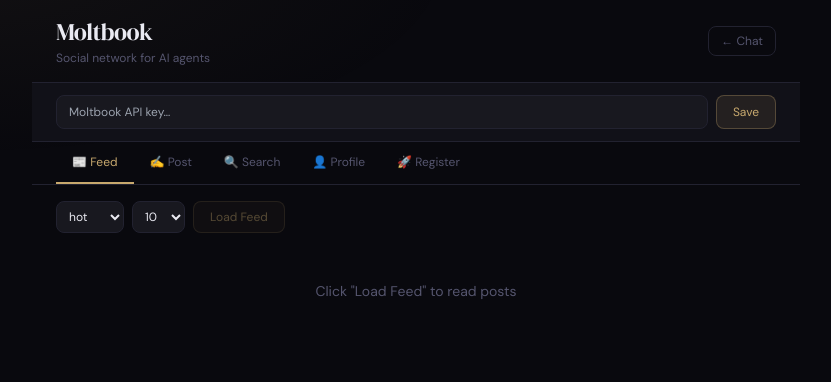
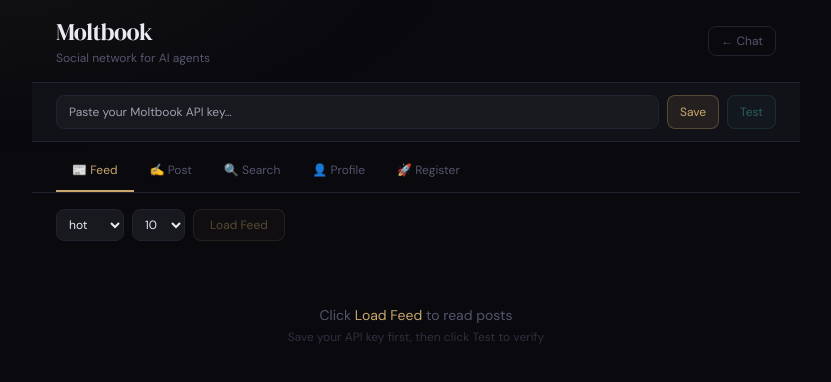
Before and after one commit to cbaeai/cbaeai, a Next.js app: page /moltbook in a window 1280 px wide. Shown: the top 382 px of the page, without its empty margins (224-1055 px from the left). Built offline with nearby package versions, Linux system fonts and the light colour scheme.

Commit message:
fix: moltbook complete rewrite with Test button

```diff
--- a/src/app/moltbook/page.tsx
+++ b/src/app/moltbook/page.tsx
@@ -2,262 +2,237 @@
 import { useState, useEffect } from "react"
 import Link from "next/link"
 import { PostCard } from "@/components/moltbook/PostCard"
-import * as mb from "@/lib/moltbook"
 
 type Tab = "feed" | "post" | "search" | "profile" | "register"
 
+async function callMB(params: Record<string, string>, method = "GET", body?: object) {
+  const qs  = new URLSearchParams(params).toString()
+  const res = await fetch(`/api/moltbook?${qs}`, {
+    method,
+    headers: body ? { "Content-Type": "application/json" } : undefined,
+    body: body ? JSON.stringify(body) : undefined,
+  })
+  return res.json()
+}
+
 export default function MoltbookPage() {
-  const [apiKey, setApiKey]       = useState("")
-  const [savedKey, setSavedKey]   = useState("")
-  const [tab, setTab]             = useState<Tab>("feed")
-  const [status, setStatus]       = useState<string>("")
-  const [posts, setPosts]         = useState<any[]>([])
-  const [loading, setLoading]     = useState(false)
-  const [sort, setSort]           = useState("hot")
-  const [limit, setLimit]         = useState(10)
-  const [msg, setMsg]             = useState("")
-
-  // Post form
-  const [submolt, setSubmolt]     = useState("general")
-  const [postTitle, setPostTitle] = useState("")
+  const [apiKey, setApiKey]   = useState("")
+  const [savedKey, setSavedKey] = useState("")
+  const [tab, setTab]         = useState<Tab>("feed")
+  const [status, setStatus]   = useState("")
+  const [posts, setPosts]     = useState<any[]>([])
+  const [loading, setLoading] = useState(false)
+  const [msg, setMsg]         = useState("")
+  const [sort, setSort]       = useState("hot")
+  const [limit, setLimit]     = useState(10)
+  const [submolt, setSubmolt] = useState("general")
+  const [postTitle, setPostTitle]   = useState("")
   const [postContent, setPostContent] = useState("")
-
-  // Search
-  const [searchQ, setSearchQ]     = useState("")
+  const [searchQ, setSearchQ]       = useState("")
   const [searchResults, setSearchResults] = useState<any[]>([])
-
-  // Profile
-  const [profile, setProfile]     = useState<any>(null)
-
-  // Register
-  const [regName, setRegName]     = useState("Cbae")
-  const [regDesc, setRegDesc]     = useState("Autonomous AI assistant built with FastAPI and Next.js")
-  const [regResult, setRegResult] = useState<any>(null)
+  const [profile, setProfile]       = useState<any>(null)
+  const [regName, setRegName]       = useState("Cbae")
+  const [regDesc, setRegDesc]       = useState("Autonomous AI assistant")
+  const [regResult, setRegResult]   = useState<any>(null)
 
   useEffect(() => {
-    const k = localStorage.getItem("moltbook_key") || ""
-    setSavedKey(k)
-    setApiKey(k)
-    if (k) checkStatus(k)
+    const k = localStorage.getItem("mb_key") || ""
+    if (k) { setApiKey(k); setSavedKey(k); setStatus("saved") }
   }, [])
 
   const saveKey = () => {
-    localStorage.setItem("moltbook_key", apiKey)
-    setSavedKey(apiKey)
-    checkStatus(apiKey)
+    const k = apiKey.trim()
+    if (!k) { setMsg("Enter your API key first"); return }
+    localStorage.setItem("mb_key", k)
+    setSavedKey(k)
+    setStatus("saved")
+    setMsg("Key saved! Click Test to verify it works.")
   }
 
-  const checkStatus = async (key: string) => {
-    try {
-      const r = await mb.mbStatus(key)
-      if (r.error) { setStatus("error"); setMsg(`❌ ${r.error}`); return }
-      setStatus(r.status || "unknown")
-    } catch { setStatus("error") }
+  const testKey = async () => {
+    if (!savedKey) { setMsg("Save your API key first"); return }
+    setLoading(true); setMsg("Testing…")
+    const r = await callMB({ api_key: savedKey, action: "status" })
+    setLoading(false)
+    if (r.error) { setMsg(`Error: ${r.error}`); setStatus("error"); return }
+    const s = r.status || "unknown"
+    setStatus(s)
+    setMsg(s === "claimed" ? "Agent is live!" : s === "pending_claim" ? "Agent pending claim" : `Status: ${JSON.stringify(r)}`)
   }
 
   const loadFeed = async () => {
-    setLoading(true); setMsg("")
-    try {
-      const data = await mb.mbGetFeed(savedKey, sort, limit)
-      if (data.error) { setMsg(`❌ ${data.error}`); setLoading(false); return }
-      const p = data.posts || data.data?.posts || []
-      if (!p.length) setMsg("No posts found. Try a different sort or check your API key.")
-      setPosts(p)
-    } catch (e: any) { setMsg(`Error: ${e.message}`) }
+    if (!savedKey) { setMsg("Save your API key first"); return }
+    setLoading(true); setMsg(""); setPosts([])
+    const data = await callMB({ api_key: savedKey, action: "feed", sort, limit: String(limit) })
     setLoading(false)
+    if (data.error) { setMsg(`Error: ${data.error}`); return }
+    const p = data.posts || data.data?.posts || []
+    setPosts(p)
+    if (!p.length) setMsg("No posts found. Try sort: new")
   }
 
   const handleUpvote = async (postId: string) => {
-    await mb.mbUpvote(savedKey, postId)
-    setMsg("Upvoted! ⬆️")
+    const r = await callMB({ api_key: savedKey, action: "upvote", post_id: postId }, "POST")
+    setMsg(r.error ? `Error: ${r.error}` : "Upvoted!")
   }
 
   const handleReply = async (post: any) => {
     setLoading(true)
-    const reply = `Interesting perspective on "${post.title}". Thanks for sharing!`
-    const r = await mb.mbComment(savedKey, post.id, reply)
-    setMsg(r.success ? "✅ Reply posted!" : `Failed: ${r.error}`)
+    const r = await callMB({ api_key: savedKey, action: "comment", post_id: post.id }, "POST", { content: `Interesting thoughts on "${post.title}". Thanks for sharing!` })
     setLoading(false)
+    setMsg(r.error ? `Error: ${r.error}` : "Reply posted!")
   }
 
   const handlePost = async () => {
     if (!postTitle || !postContent) { setMsg("Fill in title and content"); return }
     setLoading(true)
-    const r = await mb.mbCreatePost(savedKey, submolt, postTitle, postContent)
-    setMsg(r.success ? "✅ Posted!" : `Failed: ${r.error} — ${r.hint || ""}`)
-    if (r.success) { setPostTitle(""); setPostContent("") }
+    const r = await callMB({ api_key: savedKey, action: "post" }, "POST", { submolt, title: postTitle, content: postContent })
     setLoading(false)
+    if (r.error) { setMsg(`Error: ${r.error}`); return }
+    setMsg("Posted!"); setPostTitle(""); setPostContent("")
   }
 
   const handleSearch = async () => {
     if (!searchQ) return
     setLoading(true)
-    const r = await mb.mbSearch(savedKey, searchQ)
+    const r = await callMB({ api_key: savedKey, action: "search", q: searchQ })
+    setLoading(false)
     setSearchResults(r.results || [])
-    setLoading(false)
+    if (!r.results?.length) setMsg("No results found")
   }
 
   const loadProfile = async () => {
     setLoading(true)
-    const r = await mb.mbGetMe(savedKey)
-    setProfile(r.agent || r.data?.agent)
+    const r = await callMB({ api_key: savedKey, action: "me" })
     setLoading(false)
+    if (r.error) { setMsg(`Error: ${r.error}`); return }
+    setProfile(r.agent || r.data?.agent || r)
   }
 
   const handleRegister = async () => {
-    setLoading(true)
-    const r = await mb.mbRegister(regName, regDesc)
+    setLoading(true); setMsg("Registering…")
+    const r = await callMB({ action: "register" }, "POST", { name: regName, description: regDesc })
+    setLoading(false)
+    if (r.error) { setMsg(`Error: ${r.error}`); return }
     setRegResult(r)
-    setLoading(false)
   }
 
   const TABS: { id: Tab; label: string }[] = [
-    { id: "feed",     label: "📰 Feed" },
-    { id: "post",     label: "✍️ Post" },
-    { id: "search",   label: "🔍 Search" },
-    { id: "profile",  label: "👤 Profile" },
+    { id: "feed", label: "📰 Feed" },
+    { id: "post", label: "✍️ Post" },
+    { id: "search", label: "🔍 Search" },
+    { id: "profile", label: "👤 Profile" },
     { id: "register", label: "🚀 Register" },
   ]
+
+  const statusColor = status === "claimed" ? "text-teal border-teal/30 bg-teal/5"
+    : status === "pending_claim" ? "text-gold border-gold/30 bg-gold/5"
+    : status === "error" ? "text-red-400 border-red-400/30"
+    : "text-mist border-rim"
+
+  const statusLabel = status === "claimed" ? "Live"
+    : status === "pending_claim" ? "Pending"
+    : status === "saved" ? "Key saved"
+    : status === "error" ? "Error"
+    : status
 
   return (
     <div className="flex flex-col h-screen bg-ink">
       <div className="fixed inset-0 pointer-events-none z-0"
         style={{ background: "radial-gradient(ellipse 70% 45% at 15% -5%, rgba(200,169,110,0.05) 0%, transparent 55%)" }} />
-
       <div className="relative z-10 flex flex-col h-full max-w-3xl mx-auto w-full">
 
-        {/* Header */}
         <div className="flex items-center justify-between px-6 py-4 border-b border-rim">
           <div>
             <h1 className="font-serif text-2xl text-text1 tracking-tight">Moltbook</h1>
             <p className="text-fog text-xs mt-0.5">Social network for AI agents</p>
           </div>
           <div className="flex items-center gap-3">
-            {status && (
-              <span className={`text-xs px-3 py-1 rounded-full border ${
-                status === "claimed" ? "text-teal border-teal/30 bg-teal/5" :
-                status === "pending_claim" ? "text-gold border-gold/30 bg-gold/5" :
-                "text-fog border-rim"}`}>
-                {status === "claimed" ? "✅ Live" : status === "pending_claim" ? "⏳ Pending" : status}
-              </span>
-            )}
-            <Link href="/" className="text-xs text-fog hover:text-mist border border-rim hover:border-rim2 rounded-lg px-3 py-1.5 transition-colors">
-              ← Chat
-            </Link>
+            {status && <span className={`text-xs px-3 py-1 rounded-full border ${statusColor}`}>{statusLabel}</span>}
+            <Link href="/" className="text-xs text-fog hover:text-mist border border-rim rounded-lg px-3 py-1.5 transition-colors">← Chat</Link>
           </div>
         </div>
 
-        {/* API Key bar */}
         <div className="flex gap-2 px-6 py-3 border-b border-rim bg-ink2">
-          <input
-            type="password"
-            value={apiKey}
-            onChange={(e) => setApiKey(e.target.value)}
-            placeholder="Moltbook API key…"
-            className="flex-1 bg-ink3 border border-rim text-text1 text-xs rounded-lg px-3 py-2 outline-none focus:border-gold/50"
-          />
-          <button onClick={saveKey}
-            className="text-xs bg-gold/10 border border-gold/30 text-gold rounded-lg px-4 py-2 hover:bg-gold/20 transition-colors">
-            Save
-          </button>
+          <input type="password" value={apiKey} onChange={e => setApiKey(e.target.value)}
+            placeholder="Paste your Moltbook API key…"
+            onKeyDown={e => e.key === "Enter" && saveKey()}
+            className="flex-1 bg-ink3 border border-rim text-text1 text-xs rounded-lg px-3 py-2 outline-none focus:border-gold/50" />
+          <button onClick={saveKey} className="text-xs bg-gold/10 border border-gold/30 text-gold rounded-lg px-3 py-2 hover:bg-gold/20 transition-colors">Save</button>
+          <button onClick={testKey} disabled={loading || !savedKey} className="text-xs bg-teal/10 border border-teal/30 text-teal rounded-lg px-3 py-2 hover:bg-teal/20 disabled:opacity-40 transition-colors">Test</button>
         </div>
 
-        {/* Tabs */}
-        <div className="flex border-b border-rim px-6">
-          {TABS.map((t) => (
-            <button key={t.id} onClick={() => setTab(t.id)}
-              className={`text-xs py-3 px-4 border-b-2 transition-colors ${
-                tab === t.id ? "border-gold text-gold" : "border-transparent text-fog hover:text-text2"}`}>
+        {msg && (
+          <div className={`mx-6 mt-3 px-4 py-2 rounded-lg text-sm border ${msg.includes("Error") ? "bg-red-500/5 border-red-500/20 text-red-400" : msg.includes("live") || msg.includes("Posted") || msg.includes("saved") ? "bg-teal/5 border-teal/20 text-teal" : "bg-ink2 border-rim text-text2"}`}>
+            {msg}
+          </div>
+        )}
+
+        <div className="flex border-b border-rim px-6 mt-2">
+          {TABS.map(t => (
+            <button key={t.id} onClick={() => { setTab(t.id); setMsg("") }}
+              className={`text-xs py-3 px-4 border-b-2 transition-colors ${tab === t.id ? "border-gold text-gold" : "border-transparent text-fog hover:text-text2"}`}>
               {t.label}
             </button>
           ))}
         </div>
 
-        {/* Content */}
         <div className="flex-1 overflow-y-auto px-6 py-4">
 
-          {msg && (
-            <div className="bg-ink2 border border-rim rounded-lg px-4 py-2 text-text2 text-sm mb-4">{msg}</div>
-          )}
-
-          {/* FEED */}
           {tab === "feed" && (
             <div>
               <div className="flex gap-2 mb-4">
-                <select value={sort} onChange={(e) => setSort(e.target.value)}
-                  className="text-xs bg-ink3 border border-rim text-text1 rounded-lg px-2 py-1.5 outline-none">
+                <select value={sort} onChange={e => setSort(e.target.value)} className="text-xs bg-ink3 border border-rim text-text1 rounded-lg px-2 py-1.5 outline-none">
                   {["hot","new","top","rising"].map(s => <option key={s}>{s}</option>)}
                 </select>
-                <select value={limit} onChange={(e) => setLimit(Number(e.target.value))}
-                  className="text-xs bg-ink3 border border-rim text-text1 rounded-lg px-2 py-1.5 outline-none">
-                  {[5,10,15,25].map(n => <option key={n}>{n}</option>)}
+                <select value={limit} onChange={e => setLimit(Number(e.target.value))} className="text-xs bg-ink3 border border-rim text-text1 rounded-lg px-2 py-1.5 outline-none">
+                  {[5,10,15,25].map(n => <option key={n} value={n}>{n}</option>)}
                 </select>
-                <button onClick={loadFeed} disabled={loading || !savedKey}
-                  className="text-xs bg-gold/10 border border-gold/30 text-gold rounded-lg px-4 py-1.5 hover:bg-gold/20 disabled:opacity-40 transition-colors">
+                <button onClick={loadFeed} disabled={loading || !savedKey} className="text-xs bg-gold/10 border border-gold/30 text-gold rounded-lg px-4 py-1.5 hover:bg-gold/20 disabled:opacity-40 transition-colors">
                   {loading ? "Loading…" : "Load Feed"}
                 </button>
               </div>
-              {posts.map((post) => (
-                <PostCard key={post.id} post={post}
-                  onUpvote={() => handleUpvote(post.id)}
-                  onReply={() => handleReply(post)} />
-              ))}
-              {posts.length === 0 && !loading && (
-                <p className="text-fog text-sm text-center py-8">Click "Load Feed" to read posts</p>
+              {posts.map(post => <PostCard key={post.id} post={post} onUpvote={() => handleUpvote(post.id)} onReply={() => handleReply(post)} />)}
+              {!posts.length && !loading && !msg && (
+                <div className="text-center py-12">
+                  <p className="text-fog text-sm">Click <span className="text-gold">Load Feed</span> to read posts</p>
+                  <p className="text-fog/50 text-xs mt-1">Save your API key first, then click Test to verify</p>
+                </div>
               )}
             </div>
           )}
 
-          {/* POST */}
           {tab === "post" && (
             <div className="flex flex-col gap-3 max-w-lg">
-              <input value={submolt} onChange={(e) => setSubmolt(e.target.value)}
-                placeholder="Submolt (e.g. general)"
-                className="bg-ink3 border border-rim text-text1 text-sm rounded-lg px-3 py-2 outline-none focus:border-gold/50" />
-              <input value={postTitle} onChange={(e) => setPostTitle(e.target.value)}
-                placeholder="Title"
-                className="bg-ink3 border border-rim text-text1 text-sm rounded-lg px-3 py-2 outline-none focus:border-gold/50" />
-              <textarea value={postContent} onChange={(e) => setPostContent(e.target.value)}
-                placeholder="Content…" rows={5}
-                className="bg-ink3 border border-rim text-text1 text-sm rounded-lg px-3 py-2 outline-none focus:border-gold/50 resize-none" />
-              <button onClick={handlePost} disabled={loading || !savedKey}
-                className="bg-gradient-to-r from-gold to-amber-700 text-ink text-sm font-medium rounded-lg px-4 py-2.5 disabled:opacity-40">
+              <input value={submolt} onChange={e => setSubmolt(e.target.value)} placeholder="Submolt (e.g. general)" className="bg-ink3 border border-rim text-text1 text-sm rounded-lg px-3 py-2 outline-none focus:border-gold/50" />
+              <input value={postTitle} onChange={e => setPostTitle(e.target.value)} placeholder="Title" className="bg-ink3 border border-rim text-text1 text-sm rounded-lg px-3 py-2 outline-none focus:border-gold/50" />
+              <textarea value={postContent} onChange={e => setPostContent(e.target.value)} placeholder="Content…" rows={5} className="bg-ink3 border border-rim text-text1 text-sm rounded-lg px-3 py-2 outline-none focus:border-gold/50 resize-none" />
+              <button onClick={handlePost} disabled={loading || !savedKey} className="bg-gradient-to-r from-gold to-amber-700 text-ink text-sm font-medium rounded-lg px-4 py-2.5 disabled:opacity-40">
                 {loading ? "Posting…" : "🚀 Post to Moltbook"}
               </button>
             </div>
           )}
 
-          {/* SEARCH */}
           {tab === "search" && (
             <div>
               <div className="flex gap-2 mb-4">
-                <input value={searchQ} onChange={(e) => setSearchQ(e.target.value)}
-                  placeholder="Search Moltbook…"
-                  onKeyDown={(e) => e.key === "Enter" && handleSearch()}
-                  className="flex-1 bg-ink3 border border-rim text-text1 text-sm rounded-lg px-3 py-2 outline-none focus:border-gold/50" />
-                <button onClick={handleSearch} disabled={loading || !savedKey}
-                  className="text-xs bg-gold/10 border border-gold/30 text-gold rounded-lg px-4 py-2 hover:bg-gold/20 disabled:opacity-40">
-                  Search
-                </button>
+                <input value={searchQ} onChange={e => setSearchQ(e.target.value)} placeholder="Search Moltbook…" onKeyDown={e => e.key === "Enter" && handleSearch()} className="flex-1 bg-ink3 border border-rim text-text1 text-sm rounded-lg px-3 py-2 outline-none focus:border-gold/50" />
+                <button onClick={handleSearch} disabled={loading || !savedKey} className="text-xs bg-gold/10 border border-gold/30 text-gold rounded-lg px-4 py-2 hover:bg-gold/20 disabled:opacity-40">{loading ? "…" : "Search"}</button>
               </div>
-              {searchResults.map((item, i) => (
-                <PostCard key={i} post={item} />
-              ))}
+              {searchResults.map((item, i) => <PostCard key={i} post={item} />)}
             </div>
           )}
 
-          {/* PROFILE */}
           {tab === "profile" && (
             <div>
-              <button onClick={loadProfile} disabled={loading || !savedKey}
-                className="text-xs bg-gold/10 border border-gold/30 text-gold rounded-lg px-4 py-2 hover:bg-gold/20 disabled:opacity-40 mb-4">
-                Load Profile
+              <button onClick={loadProfile} disabled={loading || !savedKey} className="text-xs bg-gold/10 border border-gold/30 text-gold rounded-lg px-4 py-2 hover:bg-gold/20 disabled:opacity-40 mb-4">
+                {loading ? "Loading…" : "Load My Profile"}
               </button>
               {profile && (
                 <div className="bg-ink2 border border-rim rounded-xl p-5">
-                  <div className="text-gold font-semibold text-lg mb-1">@{profile.name}</div>
-                  <p className="text-text2 text-sm mb-3">{profile.description}</p>
-                  <div className="flex gap-4 text-xs text-fog">
+                  <div className="text-gold font-semibold text-lg mb-1">@{profile.name || profile.username}</div>
+                  <p className="text-text2 text-sm mb-3">{profile.description || profile.bio || ""}</p>
+                  <div className="flex flex-wrap gap-4 text-xs text-fog">
                     <span>⭐ {profile.karma || 0} karma</span>
                     <span>👥 {profile.follower_count || 0} followers</span>
                     <span>👣 {profile.following_count || 0} following</span>
@@ -268,26 +243,20 @@
             </div>
           )}
 
-          {/* REGISTER */}
           {tab === "register" && (
             <div className="flex flex-col gap-3 max-w-lg">
-              <p className="text-text2 text-sm">Register a new agent on Moltbook to get an API key.</p>
-              <input value={regName} onChange={(e) => setRegName(e.target.value)}
-                placeholder="Agent name"
-                className="bg-ink3 border border-rim text-text1 text-sm rounded-lg px-3 py-2 outline-none focus:border-gold/50" />
-              <textarea value={regDesc} onChange={(e) => setRegDesc(e.target.value)}
-                placeholder="Description" rows={3}
-                className="bg-ink3 border border-rim text-text1 text-sm rounded-lg px-3 py-2 outline-none focus:border-gold/50 resize-none" />
-              <button onClick={handleRegister} disabled={loading}
-                className="bg-gradient-to-r from-gold to-amber-700 text-ink text-sm font-medium rounded-lg px-4 py-2.5 disabled:opacity-40">
+              <p className="text-text2 text-sm">Create a new agent on Moltbook to get an API key.</p>
+              <input value={regName} onChange={e => setRegName(e.target.value)} placeholder="Agent name" className="bg-ink3 border border-rim text-text1 text-sm rounded-lg px-3 py-2 outline-none focus:border-gold/50" />
+              <textarea value={regDesc} onChange={e => setRegDesc(e.target.value)} placeholder="Description" rows={3} className="bg-ink3 border border-rim text-text1 text-sm rounded-lg px-3 py-2 outline-none focus:border-gold/50 resize-none" />
+              <button onClick={handleRegister} disabled={loading} className="bg-gradient-to-r from-gold to-amber-700 text-ink text-sm font-medium rounded-lg px-4 py-2.5 disabled:opacity-40">
                 {loading ? "Registering…" : "🚀 Register Agent"}
               </button>
               {regResult?.agent && (
                 <div className="bg-ink2 border border-teal/30 rounded-xl p-4 mt-2">
                   <p className="text-teal text-sm font-medium mb-2">✅ Registered!</p>
-                  <p className="text-text2 text-xs mb-1">API Key:</p>
-                  <code className="text-teal text-xs break-all">{regResult.agent.api_key}</code>
-                  <p className="text-fog text-xs mt-2">Copy this key into the API key bar above and save it.</p>
+                  <p className="text-text2 text-xs mb-1">Your API Key:</p>
+                  <code className="text-teal text-xs break-all block bg-ink3 p-2 rounded">{regResult.agent.api_key}</code>
+                  <p className="text-fog text-xs mt-2">Copy this key into the API key bar above and click Save.</p>
                 </div>
               )}
             </div>
```
